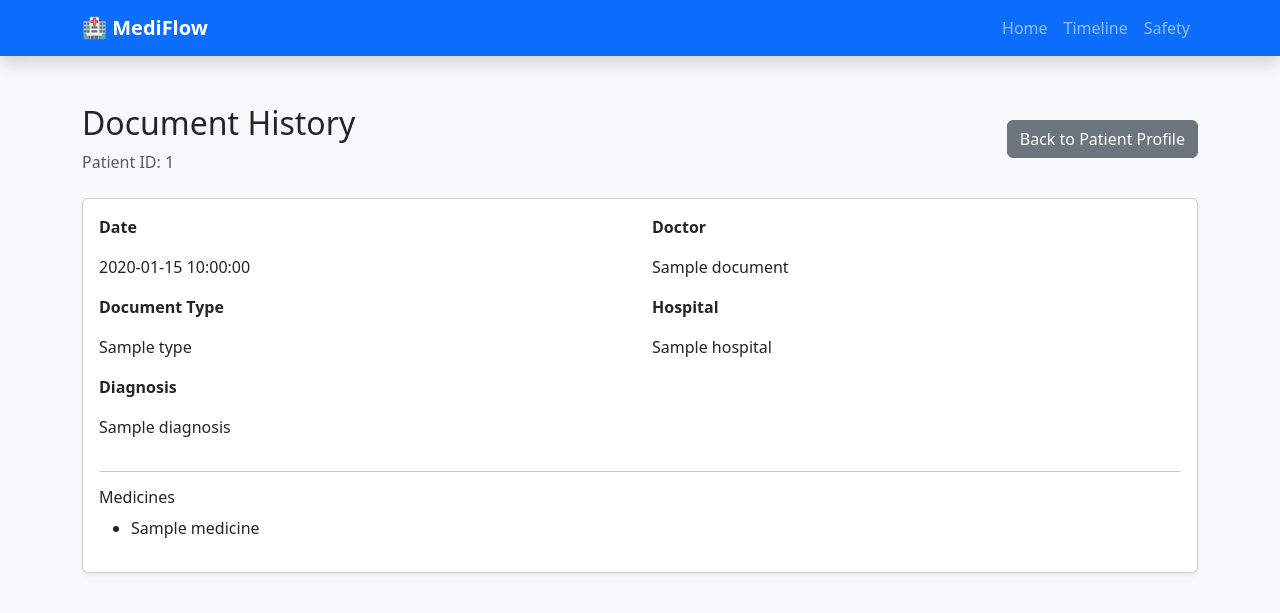
After one commit to harinisharma-t/MediFlow, a Flask app: template templates/document_history.html in a window 1280 px wide. The commit adds this page. Shown: the top 613 px of the page. Run offline with Flask 3, Linux system fonts and the light colour scheme; the template is opened without the code that fills it: most values are stand-ins (such as "Sample title", 1, 10 or a date in 2020).

Commit message:
Day 3: Added patient profile and document history

```diff
--- a/app.py
+++ b/app.py
@@ -25,7 +25,8 @@ from database.db import (
     get_total_flags,
     get_recent_patients,
     patient_exists,
-    get_patient_summary
+    get_patient_summary,
+    get_patient_documents
 )
 
 app = Flask(__name__)
@@ -91,6 +92,20 @@ def patient_profile(patient_id):
         summary=summary
     )
 
+# =====================================================
+# Document History
+# =====================================================
+
+@app.route("/documents/<patient_id>")
+def document_history(patient_id):
+
+    documents = get_patient_documents(patient_id)
+
+    return render_template(
+        "document_history.html",
+        patient_id=patient_id,
+        documents=documents
+    )
 
 # =====================================================
 # Upload Page
@@ -99,6 +114,8 @@ def patient_profile(patient_id):
 @app.route("/upload-page")
 def upload_page():
     return render_template("upload.html")
+
+
 
 
 # =====================================================
@@ -147,10 +164,12 @@ def upload_file():
             f"{drug} already exists in previous prescriptions."
         )
 
-    return render_template(
-        "result.html",
-        document=document
+    return redirect(
+    url_for(
+        "patient_profile",
+        patient_id=patient_id
     )
+)
 
 
 # =====================================================
--- a/database/db.py
+++ b/database/db.py
@@ -315,6 +315,45 @@ def get_patient_summary(patient_id):
 
     return None
 
+def get_patient_documents(patient_id):
+
+    connection = get_connection()
+    cursor = connection.cursor()
+
+    cursor.execute("""
+        SELECT
+            id,
+            type,
+            diagnosis,
+            doctor_name,
+            hospital,
+            date,
+            drug_name
+        FROM documents
+        WHERE patient_id = ?
+        ORDER BY id DESC
+    """, (patient_id,))
+
+    rows = cursor.fetchall()
+
+    connection.close()
+
+    documents = []
+
+    for row in rows:
+
+        documents.append({
+            "id": row[0],
+            "type": row[1],
+            "diagnosis": row[2],
+            "doctor_name": row[3],
+            "hospital": row[4],
+            "date": row[5],
+            "drug_name": json.loads(row[6])
+        })
+
+    return documents
+
 
 if __name__ == "__main__":
 
--- /dev/null
+++ b/templates/document_history.html
@@ -0,0 +1,109 @@
+<!DOCTYPE html>
+<html lang="en">
+
+<head>
+
+    <meta charset="UTF-8">
+
+    <meta name="viewport" content="width=device-width, initial-scale=1.0">
+
+    <title>Document History | MediFlow</title>
+
+    <link href="https://cdn.jsdelivr.net/npm/bootstrap@5.3.7/dist/css/bootstrap.min.css" rel="stylesheet">
+
+</head>
+
+<body class="bg-light">
+
+{% include "navbar.html" %}
+
+<div class="container mt-5">
+
+    <div class="d-flex justify-content-between align-items-center mb-4">
+
+        <div>
+
+            <h2>Document History</h2>
+
+            <p class="text-muted mb-0">
+                Patient ID: {{ patient_id }}
+            </p>
+
+        </div>
+
+        <a href="/patient/{{ patient_id }}" class="btn btn-secondary">
+            Back to Patient Profile
+        </a>
+
+    </div>
+
+    {% if documents %}
+
+        {% for document in documents %}
+
+        <div class="card shadow-sm mb-4">
+
+            <div class="card-body">
+
+                <div class="row">
+
+                    <div class="col-md-6">
+
+                        <p><strong>Date</strong></p>
+                        <p>{{ document.date }}</p>
+
+                        <p><strong>Document Type</strong></p>
+                        <p>{{ document.type }}</p>
+
+                        <p><strong>Diagnosis</strong></p>
+                        <p>{{ document.diagnosis }}</p>
+
+                    </div>
+
+                    <div class="col-md-6">
+
+                        <p><strong>Doctor</strong></p>
+                        <p>{{ document.doctor_name }}</p>
+
+                        <p><strong>Hospital</strong></p>
+                        <p>{{ document.hospital }}</p>
+
+                    </div>
+
+                </div>
+
+                <hr>
+
+                <h6>Medicines</h6>
+
+                <ul>
+
+                    {% for medicine in document.drug_name %}
+
+                    <li>{{ medicine }}</li>
+
+                    {% endfor %}
+
+                </ul>
+
+            </div>
+
+        </div>
+
+        {% endfor %}
+
+    {% else %}
+
+        <div class="alert alert-info">
+
+            No documents available for this patient.
+
+        </div>
+
+    {% endif %}
+
+</div>
+
+</body>
+
+</html>
```
Also changed, not shown: templates/patient_profile.html (+12 -4 lines).
